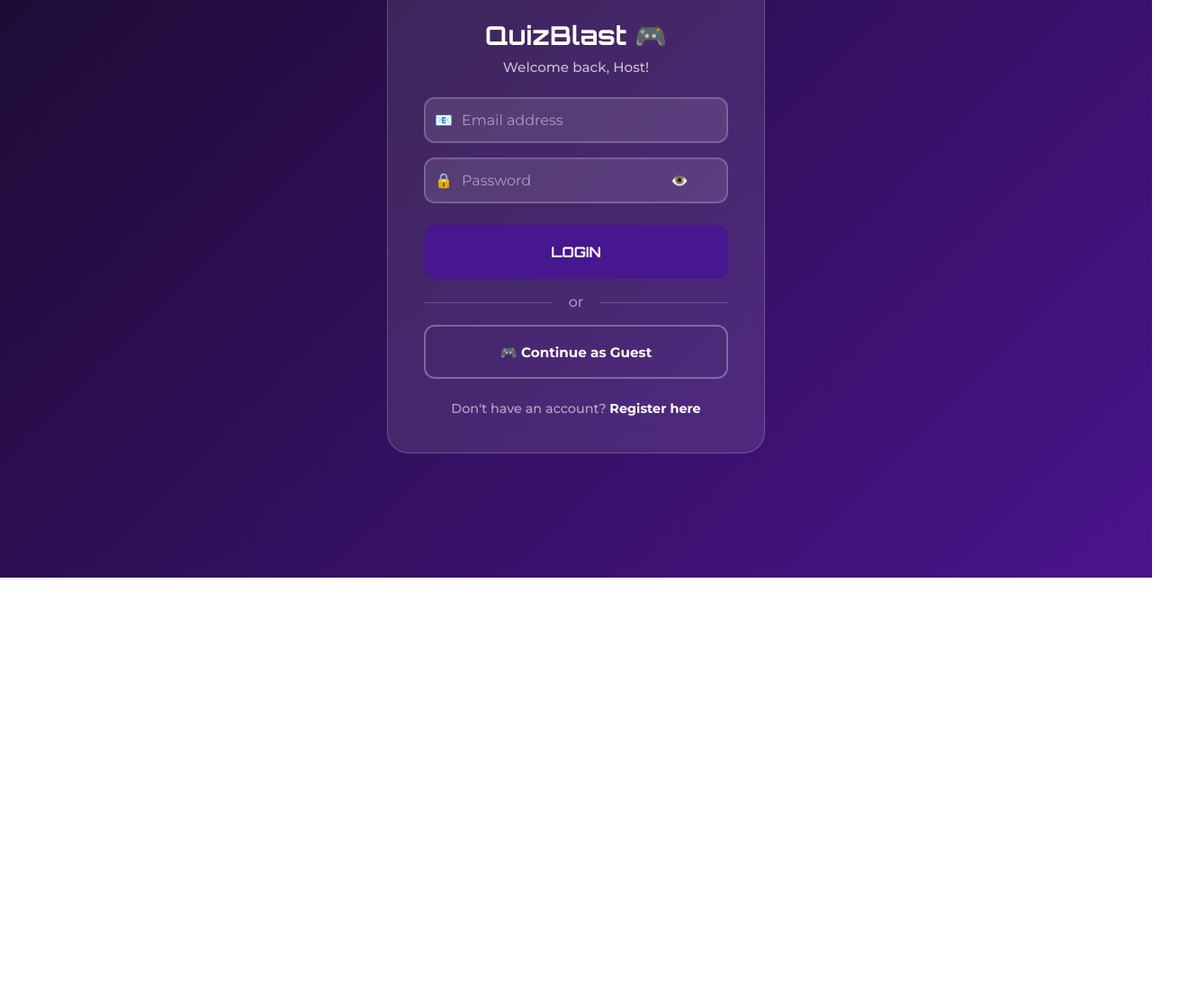
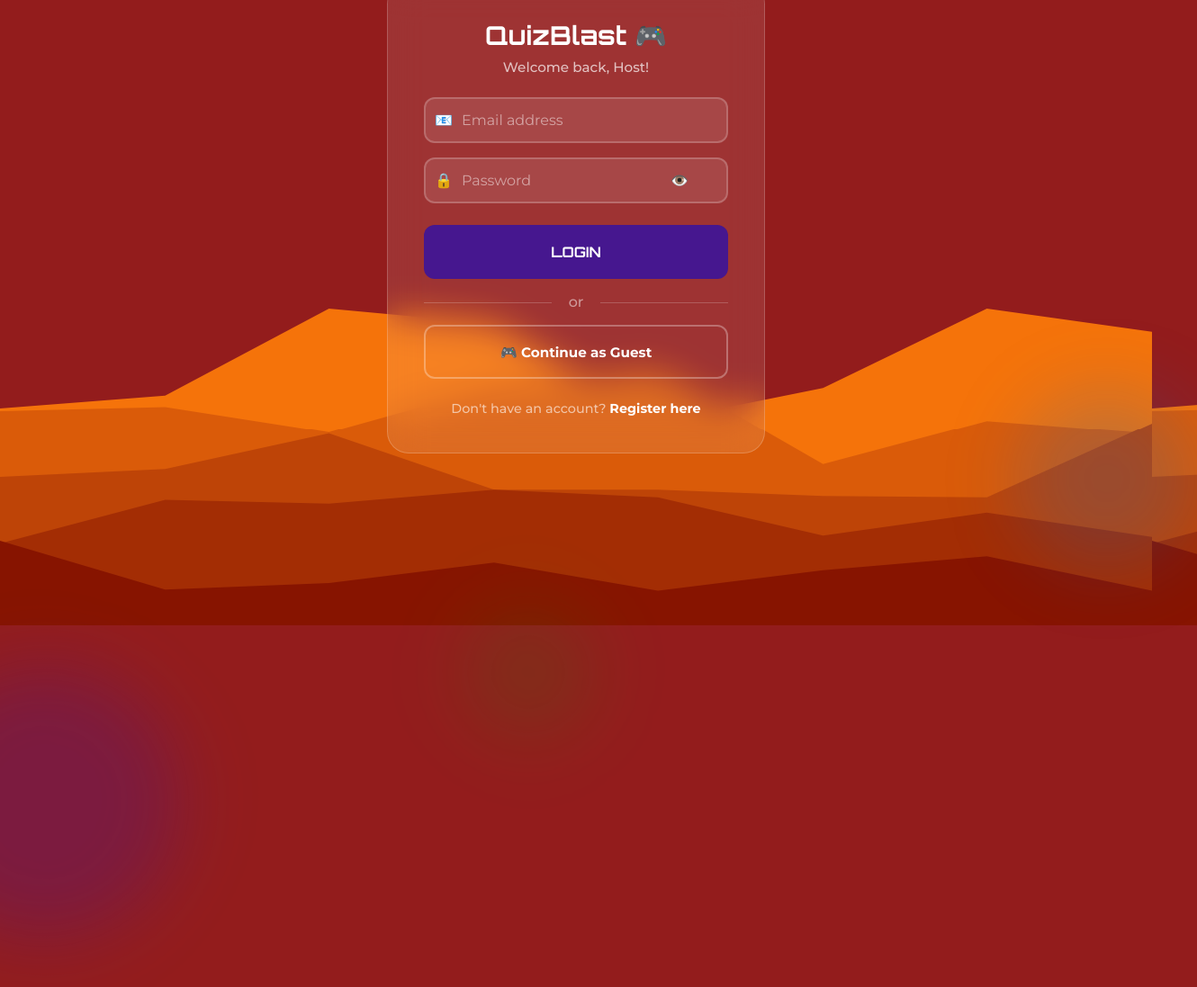
Before and after one commit to MunisSulaymon/quizblast, a website: page public/login.html in a window 1280 px wide. Shown: the part 158-1255 px from the top of the page at 90% size, 1330 px wide, since content can reach past the window. Before the commit the page ends 800 px from the top, so only its background shows below. Drawn offline with Linux system fonts and the light colour scheme; no server answers.

Commit message:
Add beautiful Haikei SVG backgrounds

```diff
--- a/public/style.css
+++ b/public/style.css
@@ -19,7 +19,12 @@
 body {
   font-family: 'Montserrat', sans-serif;
   font-weight: 500;
-  background-color: var(--dark-purple-bg);
+  background-color: #2C0A6B;
+  background-image: url('/images/bg-lobby.svg');
+  background-size: cover;
+  background-position: center;
+  background-repeat: no-repeat;
+  background-attachment: fixed;
   color: var(--white);
   min-height: 100vh;
   overflow-x: hidden;
@@ -48,6 +53,7 @@ h3,
 
 .screen.active {
   display: flex;
+  animation: fadeIn 0.3s ease-in;
 }
 
 @keyframes fadeIn {
@@ -420,7 +426,37 @@ select {
 .shape {
   position: absolute;
   background: rgba(255, 255, 255, 0.05);
+  border-radius: 50%;
   animation: float 20s infinite linear;
+  filter: blur(40px);
+}
+
+.shape:nth-child(1) {
+  width: 300px;
+  height: 300px;
+  background: rgba(70, 23, 143, 0.3);
+  left: -100px;
+  animation-duration: 15s;
+}
+
+.shape:nth-child(2) {
+  width: 200px;
+  height: 200px;
+  background: rgba(19, 104, 206, 0.2);
+  right: -50px;
+  top: 30%;
+  animation-duration: 20s;
+  animation-delay: -5s;
+}
+
+.shape:nth-child(3) {
+  width: 150px;
+  height: 150px;
+  background: rgba(38, 137, 12, 0.15);
+  left: 40%;
+  bottom: 10%;
+  animation-duration: 25s;
+  animation-delay: -10s;
 }
 
 @keyframes float {
@@ -826,7 +862,11 @@ input:checked + .slider:before { transform: translateX(24px); }
 
 /* ===== AUTH PAGES ===== */
 .auth-page {
-  background: linear-gradient(135deg, #1a0b2e 0%, #4a148c 100%);
+  background-color: #1a0b2e;
+  background-image: url('/images/bg-auth.svg');
+  background-size: cover;
+  background-position: center bottom;
+  background-repeat: no-repeat;
   display: flex;
   justify-content: center;
   align-items: center;
@@ -1871,3 +1911,24 @@ input[placeholder="Answer D..."] {
   color: #333333 !important;
   background: white !important;
 }
+
+/* ===== SVG SCREEN BACKGROUNDS ===== */
+#question-screen {
+  background-color: #0d0628;
+  background-image: url('/images/bg-question.svg');
+  background-size: cover;
+  background-position: center;
+}
+
+#lobby-screen {
+  background-image: url('/images/bg-lobby.svg');
+  background-size: cover;
+  background-position: center;
+  background-repeat: no-repeat;
+}
+
+@keyframes bgFloat {
+  0%   { background-position: 0% 50%; }
+  50%  { background-position: 100% 50%; }
+  100% { background-position: 0% 50%; }
+}
```
Also changed, not shown: public/images/bg-auth.svg (added), public/images/bg-lobby.svg (added), public/images/bg-question.svg (added).
